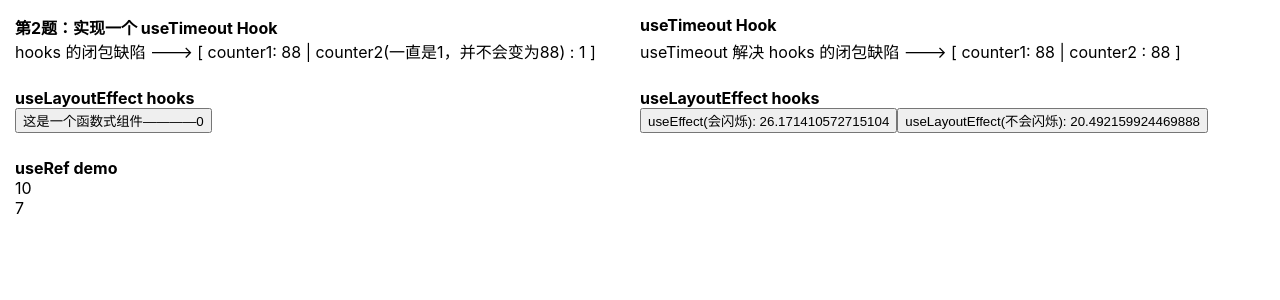
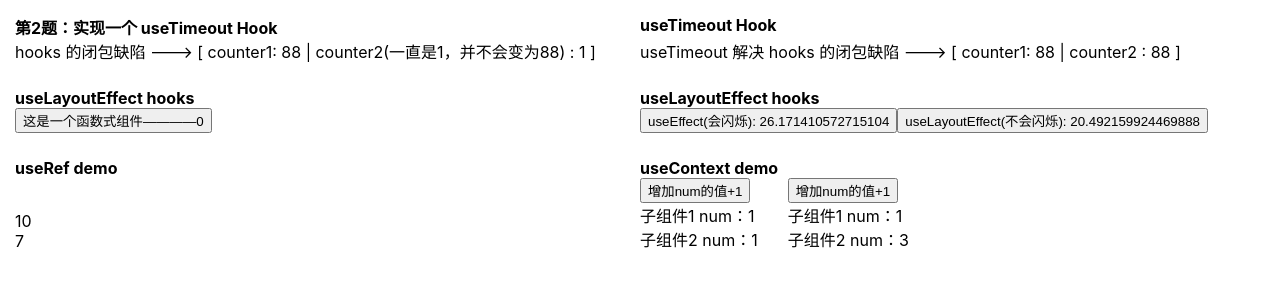
Before and after one commit to zonglinlee/react-demo-test, a React (Create React App) app: page / in a window 1280 px wide. Shown: the top 300 px of the page. Built offline with nearby package versions, Linux system fonts and the light colour scheme.

Commit message:
useContext hooks: share common values

```diff
--- a/src/App.tsx
+++ b/src/App.tsx
@@ -5,6 +5,8 @@ import NoneSetTimeoutProblem from "./demo/setTimoutProblem/NoneSetTimeoutProblem
 import LayoutEffectTest1 from "./demo/useLayoutEffectDemo/LayoutEffectTest1";
 import {LayoutEffectTest2, LayoutEffectTest3} from "./demo/useLayoutEffectDemo/LayoutEffectTest2";
 import {RefDemo1, RefDemo2} from "./demo/useRefDemo/RefDemo1";
+import {ContextDemo1} from "./demo/useContextDemo/ContextDemo1";
+import {ContextDemo2} from "./demo/useContextDemo/ContextDemo2";
 
 function App() {
     return (
@@ -20,6 +22,12 @@ function App() {
                 <ContentWrapper title="useRef demo">
                     <RefDemo1/>
                     <RefDemo2/>
+                </ContentWrapper>
+                <ContentWrapper title="useContext demo">
+                    <div style={{display: 'flex'}}>
+                        <ContextDemo1/>
+                        <ContextDemo2/>
+                    </div>
                 </ContentWrapper>
             </div>
         </div>
--- /dev/null
+++ b/src/demo/useContextDemo/ContextDemo1.tsx
@@ -0,0 +1,30 @@
+import {useState} from "react";
+
+export const ContextDemo1 = () => {
+    const [num, setNum] = useState(1)
+    return (
+        <div style={{marginRight: '30px'}}>
+            <button style={{cursor: "pointer"}} onClick={() => setNum(num => num + 1)}>增加num的值+1</button>
+            <br/>
+            <Item1 num={num}/>
+            <Item2 num={num}/>
+        </div>
+    )
+}
+
+
+function Item1({num}: { num: number }) {
+    return (
+        <div>
+            子组件1 num：{num}
+        </div>
+    )
+}
+
+function Item2({num}: { num: number }) {
+    return (
+        <div>
+            子组件2 num：{num}
+        </div>
+    )
+}
--- /dev/null
+++ b/src/demo/useContextDemo/ContextDemo2.tsx
@@ -0,0 +1,35 @@
+import {createContext, useContext, useState} from "react";
+
+const Context = createContext(0)
+export const ContextDemo2 = () => {
+    const [num, setNum] = useState(1)
+    return (
+        <div>
+            <button style={{cursor: "pointer"}} onClick={() => setNum(num => num + 1)}>增加num的值+1</button>
+            <br/>
+            <Context.Provider value={num}>
+                <Item1/>
+                <Item2/>
+            </Context.Provider>
+        </div>
+    )
+}
+
+
+function Item1() {
+    const num = useContext(Context)
+    return (
+        <div>
+            子组件1 num：{num}
+        </div>
+    )
+}
+
+function Item2() {
+    const num = useContext(Context)
+    return (
+        <div>
+            子组件2 num：{num + 2}
+        </div>
+    )
+}
```
